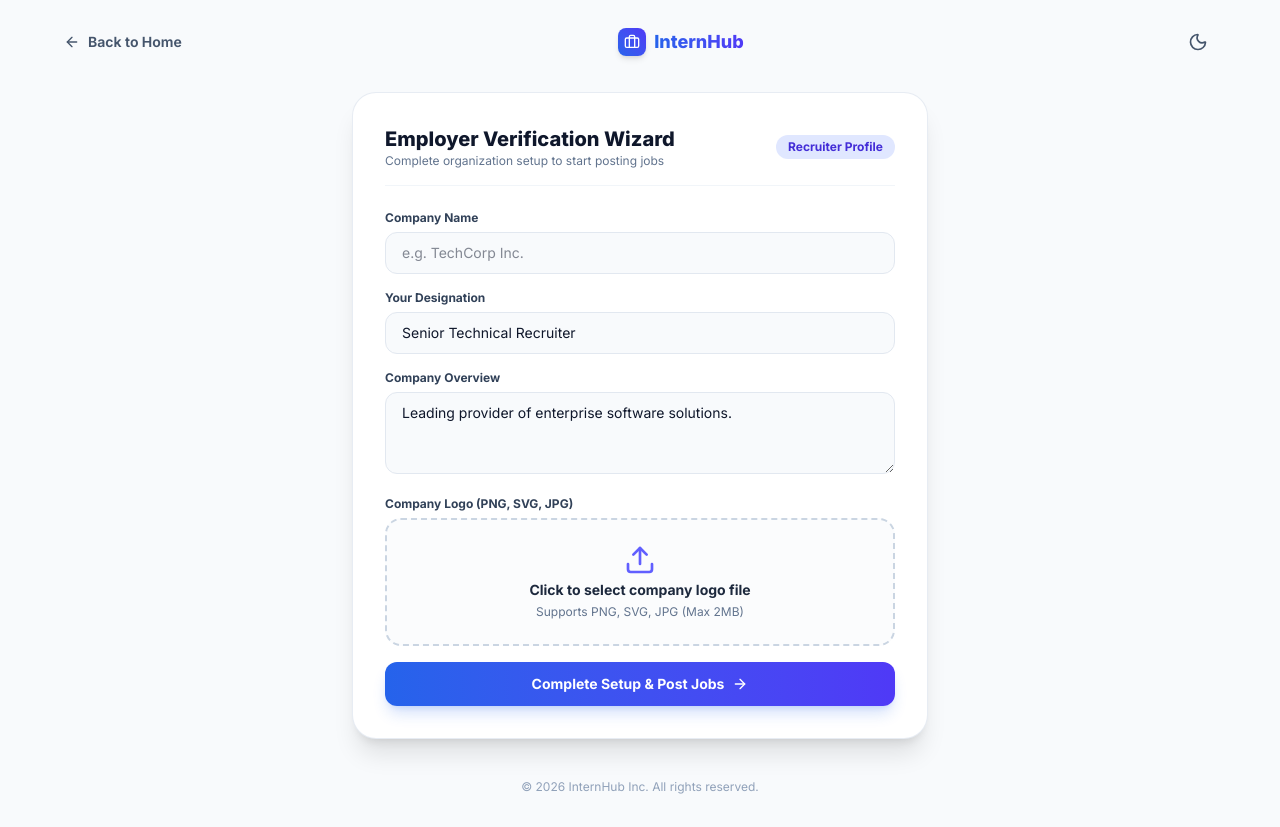
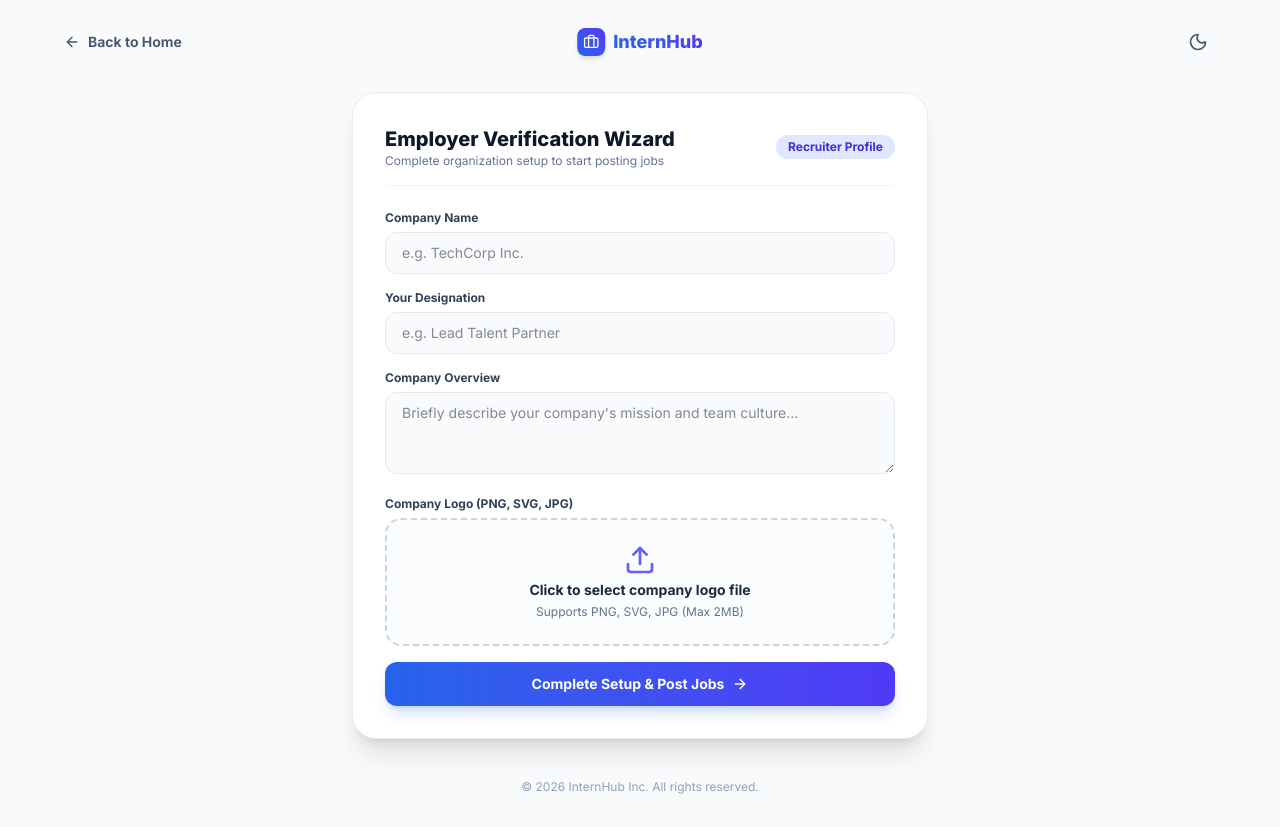
Before and after one commit to KH3021/InternHub, a React (Vite) app: page /wizard/recruiter in a window 1280 px wide. Built offline with nearby package versions, Linux system fonts and the light colour scheme.

Commit message:
Fix logo alignment and clear dummy defaults

```diff
--- a/src/layouts/AuthLayout.tsx
+++ b/src/layouts/AuthLayout.tsx
@@ -12,13 +12,15 @@ export default function AuthLayout() {
       <div className="absolute top-0 left-1/2 -translate-x-1/2 -z-10 h-96 w-96 rounded-full bg-primary-400/15 blur-3xl dark:bg-primary-600/10"></div>
 
       {/* Top Header */}
-      <header className="flex justify-between items-center max-w-6xl mx-auto w-full">
+      <header className="flex justify-between items-center max-w-6xl mx-auto w-full relative">
+        <div className="flex-1 flex justify-start">
           <Link to="/" className="flex items-center gap-2 text-slate-600 dark:text-slate-300 hover:text-primary-600 dark:hover:text-primary-400 font-semibold text-sm transition-colors">
             <ArrowLeft className="h-4 w-4" />
             <span>Back to Home</span>
           </Link>
+        </div>
 
-        <Link to="/" className="flex items-center gap-2">
+        <Link to="/" className="absolute left-1/2 -translate-x-1/2 flex items-center gap-2">
           <div className="bg-gradient-to-tr from-primary-600 to-indigo-600 text-white p-1.5 rounded-lg flex items-center justify-center shadow-md">
             <Briefcase className="h-4 w-4" />
           </div>
@@ -27,6 +29,7 @@ export default function AuthLayout() {
           </span>
         </Link>
 
+        <div className="flex-1 flex justify-end">
           <button
             onClick={toggleTheme}
             className="p-2 rounded-xl text-slate-600 dark:text-slate-300 hover:bg-slate-200/60 dark:hover:bg-slate-800 transition-colors"
@@ -34,6 +37,7 @@ export default function AuthLayout() {
           >
             {isDark ? <Sun className="h-5 w-5 text-amber-400" /> : <Moon className="h-5 w-5" />}
           </button>
+        </div>
       </header>
 
       {/* Auth Content */}
--- a/src/pages/wizard/RecruiterWizard.tsx
+++ b/src/pages/wizard/RecruiterWizard.tsx
@@ -10,9 +10,9 @@ export default function RecruiterWizard() {
   const { user } = useAuth();
   const fileInputRef = useRef<HTMLInputElement>(null);
 
-  const [designation, setDesignation] = useState('Senior Technical Recruiter');
+  const [designation, setDesignation] = useState('');
   const [companyName, setCompanyName] = useState(location.state?.companyName || '');
-  const [companyBio, setCompanyBio] = useState('Leading provider of enterprise software solutions.');
+  const [companyBio, setCompanyBio] = useState('');
   const [logoFile, setLogoFile] = useState<File | null>(null);
   const [logoUploaded, setLogoUploaded] = useState(false);
   const [logoError, setLogoError] = useState('');
```
Lines whose indentation alone changed are shown as unchanged.
